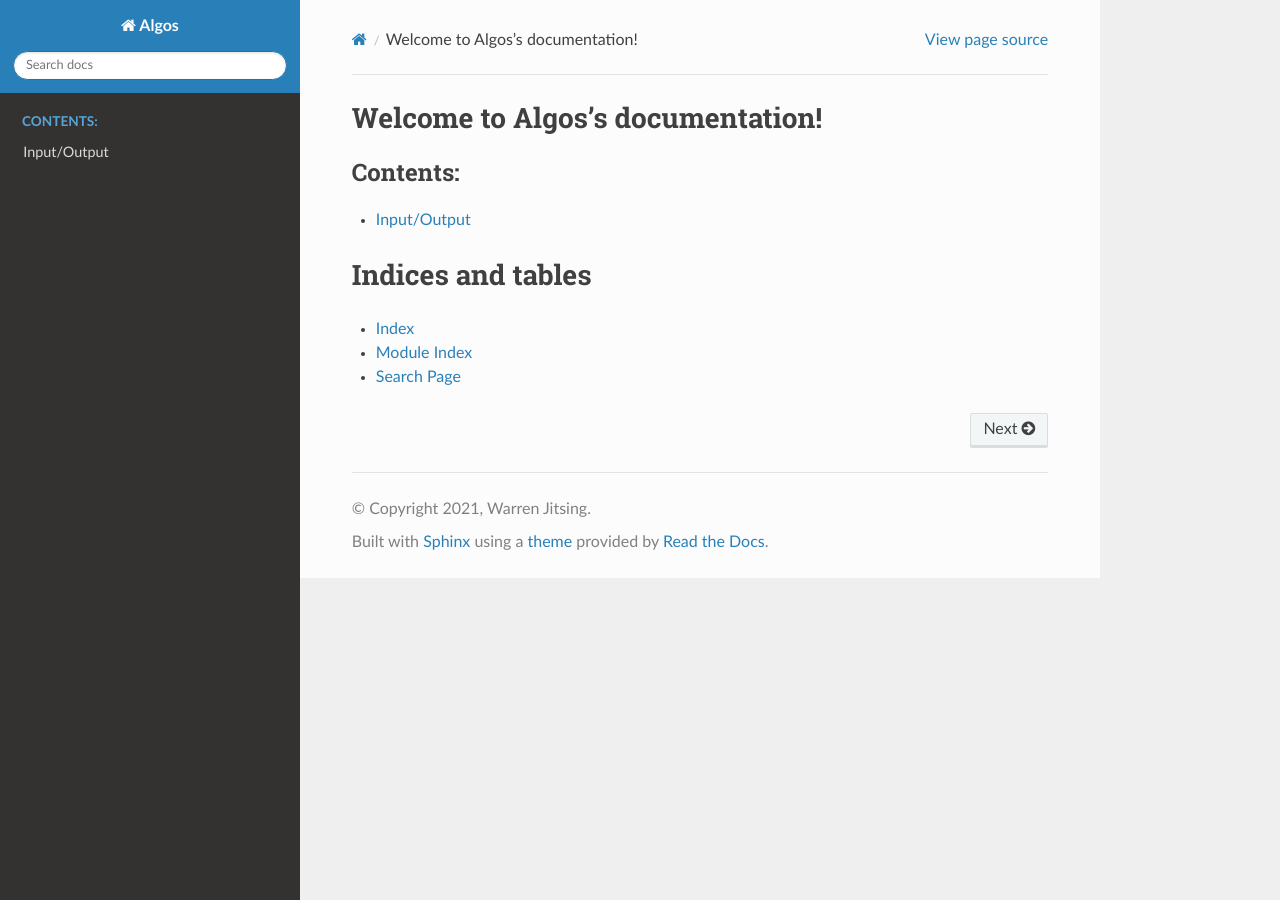
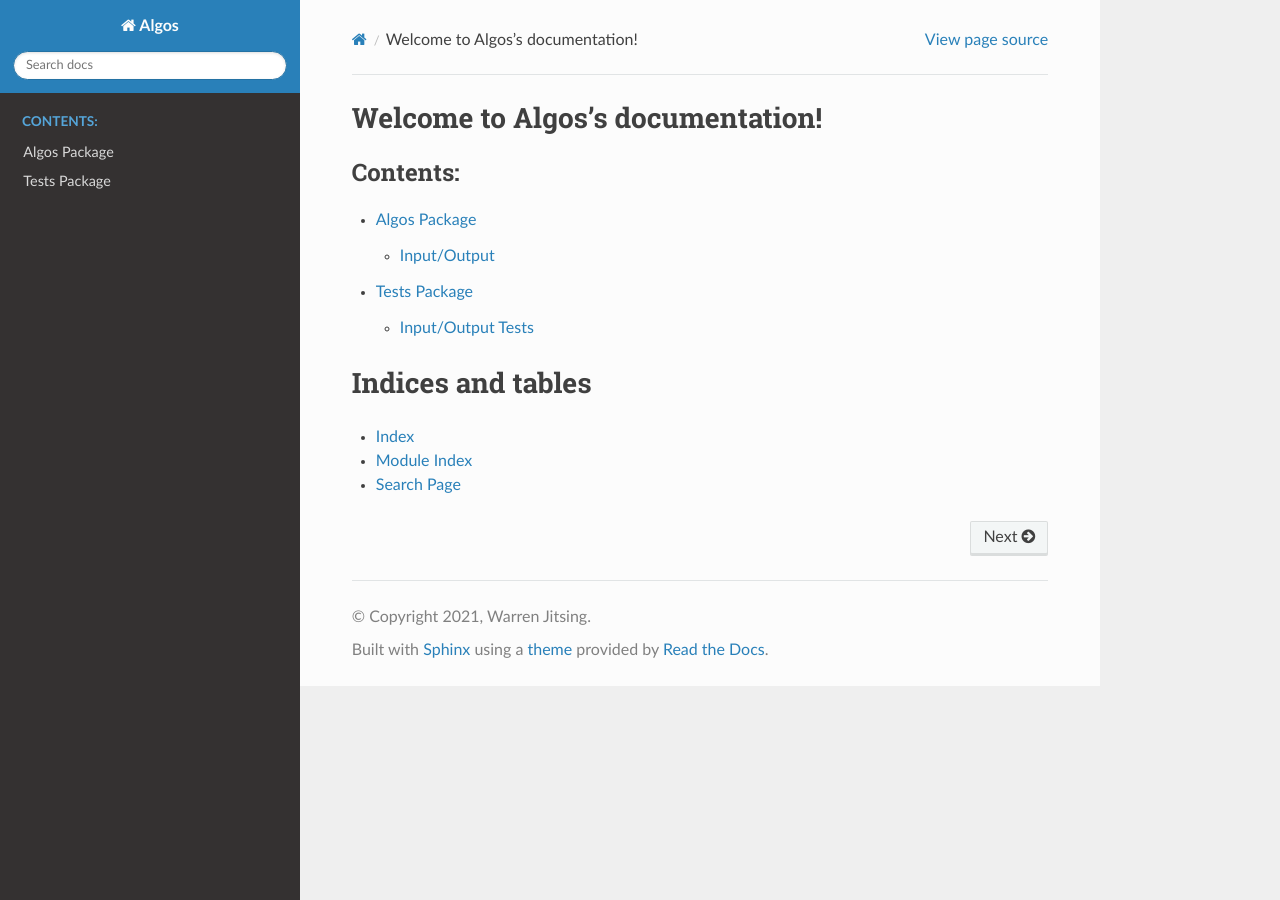
Before and after one commit to chernobylcitybus/algos, a Sphinx documentation site: the page built from docs/source/index.rst, in a window 1280 px wide. Built offline with Sphinx 7.4.7 and the Read the Docs theme 2.0.0, drawn with Linux system fonts in a browser that asks for light colours; formulas are drawn with MathJax 3.

Commit message:
(Document) add tests to docs
Why: Easily review test cases

How: Make tests directory a module by putting __init__ at the root, then
     create sphinx autodoc

Tags: documentation

```diff
--- /dev/null
+++ b/docs/source/algos.rst
@@ -0,0 +1,6 @@
+Algos Package
+=============
+
+.. toctree::
+
+   io
--- a/docs/source/index.rst
+++ b/docs/source/index.rst
@@ -10,7 +10,8 @@ Welcome to Algos's documentation!
    :maxdepth: 2
    :caption: Contents:
 
-   io
+   algos
+   tests
 
 Indices and tables
 ==================
--- /dev/null
+++ b/docs/source/tests.rst
@@ -0,0 +1,6 @@
+Tests Package
+=============
+
+.. toctree::
+
+   test_io
```
Also changed, not shown: docs/source/test_io.rst (added, +7 -0 lines), 2 other files.
